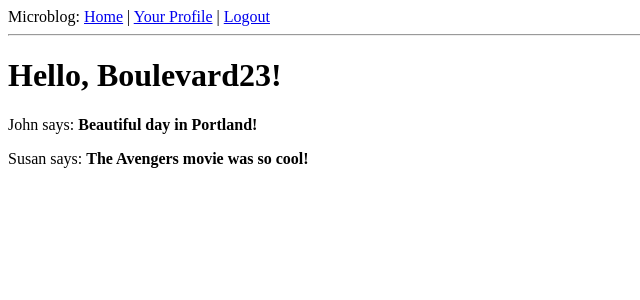
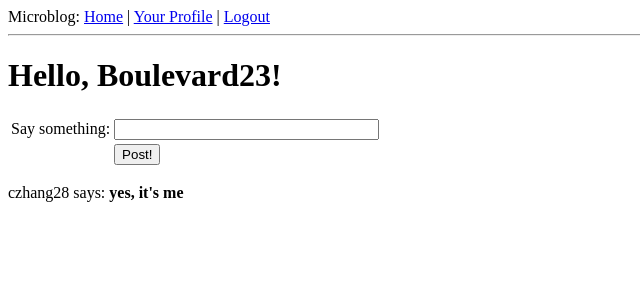
Before and after one commit to boulevard23/microblog, a Flask app: page / in a window 1280 px wide. Shown: the top 300 px of the page, without its empty margins (0-640 px from the left). Run offline with Flask 2, Linux system fonts and the light colour scheme; a user stored in the database is signed in; data comes from the database, SQL or seed files in the repository; both versions use the stored data as it was after the commit; parts of the project's set-up code (start-up, migrations or seed data) failed here and were passed over.

Commit message:
Now the index will show followed users' posts

```diff
--- a/app/forms.py
+++ b/app/forms.py
@@ -25,3 +25,6 @@ class EditForm(Form):
       self.nickname.errors.append('This nickname is already in use. Please choose another one.')
       return False
     return True
+
+class PostForm(Form):
+  post = TextField('post', validators = [Required()])
--- a/app/templates/404.html
+++ b/app/templates/404.html
@@ -2,5 +2,5 @@
 
 {% block content %}
 <h1>File Not Found</h1>
-<p><a href">{{url_for('index')}}">Back</a></p>
+<p><a href="{{url_for('index')}}">Back</a></p>
 {% endblock %}
--- a/app/templates/index.html
+++ b/app/templates/index.html
@@ -1,6 +1,25 @@
 {% extends 'base.html' %}
 {% block content %}
-<h1>Hello, {{user.nickname}}!</h1>
+<h1>Hello, {{g.user.nickname}}!</h1>
+<form action='' method='post' name='post'>
+  {{form.hidden_tag()}}
+  <table>
+    <tr>
+      <td>Say something:</td>
+      <td>{{ form.post(size = 30, maxlength = 140) }}</td>
+      <td>
+        {% for error in form.errors.post %}
+        <span style='color: red;'>[{{error}}]</span><b>
+        {% endfor %}
+      </td>
+    </tr>
+    <tr>
+      <td></td>
+      <td><input type='submit' value='Post!'></td>
+      <td></td>
+    </tr>
+  </table>
+</form>
 {% for post in posts %}
 <p>{{post.author.nickname}} says: <b>{{post.body}}</b></p>
 {% endfor %}
--- a/app/views.py
+++ b/app/views.py
@@ -1,8 +1,8 @@
 from flask import render_template, flash, redirect, session, url_for, request, g
 from flask.ext.login import login_user, logout_user, current_user, login_required
 from app import app, db, lm, oid
-from forms import LoginForm, EditForm
-from models import User, ROLE_USER, ROLE_ADMIN
+from forms import LoginForm, EditForm, PostForm
+from models import User, ROLE_USER, ROLE_ADMIN, Post
 from datetime import datetime
 
 @app.before_request
@@ -13,24 +13,22 @@ def before_request():
     db.session.add(g.user)
     db.session.commit()
 
-@app.route('/')
-@app.route('/index')
+@app.route('/', methods = ['GET', 'POST'])
+@app.route('/index', methods = ['GET', 'POST'])
 @login_required
 def index():
-  user = g.user
-  posts = [
-      {
-        'author': { 'nickname': 'John' },
-        'body': 'Beautiful day in Portland!'
-        },
-      {
-        'author': { 'nickname': 'Susan' },
-        'body': 'The Avengers movie was so cool!'
-        }
-    ]
+  form = PostForm()
+  if form.validate_on_submit():
+    post = Post(body = form.post.data, timestamp = datetime.utcnow(), author = g.user)
+    db.session.add(post)
+    db.session.commit()
+    flash('Your post is now live!')
+    return redirect(url_for('index'))
+  posts = g.user.followed_posts().all()
+
   return render_template('index.html',
       title = 'Home',
-      user = user,
+      form = form,
       posts = posts)
 
 @app.route('/login', methods=['GET', 'POST'])
@@ -62,7 +60,7 @@ def after_login(resp):
     db.session.add(user)
     db.session.commit()
     db.session.add(user.follow(user))
-    db.sesion.commit()
+    db.session.commit()
   remember_me = False
   if 'remember_me' in session:
     remember_me = session['remember_me']
```
Also changed, not shown: test.py (+6 -5 lines), app.db, test.db, 4 other files.
